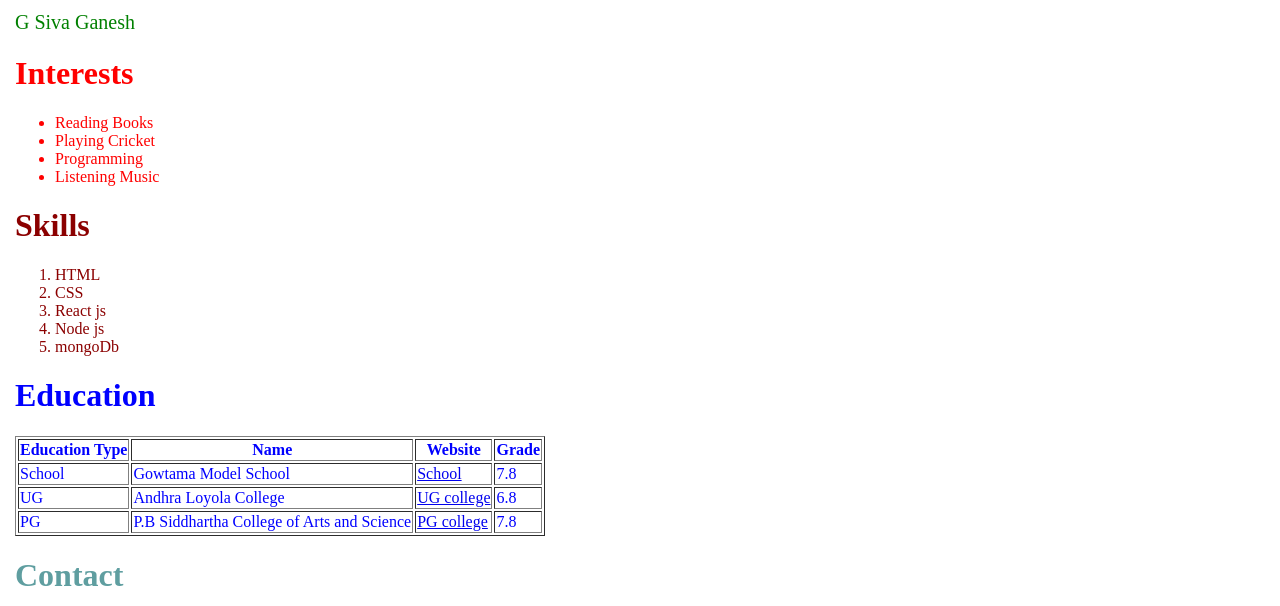
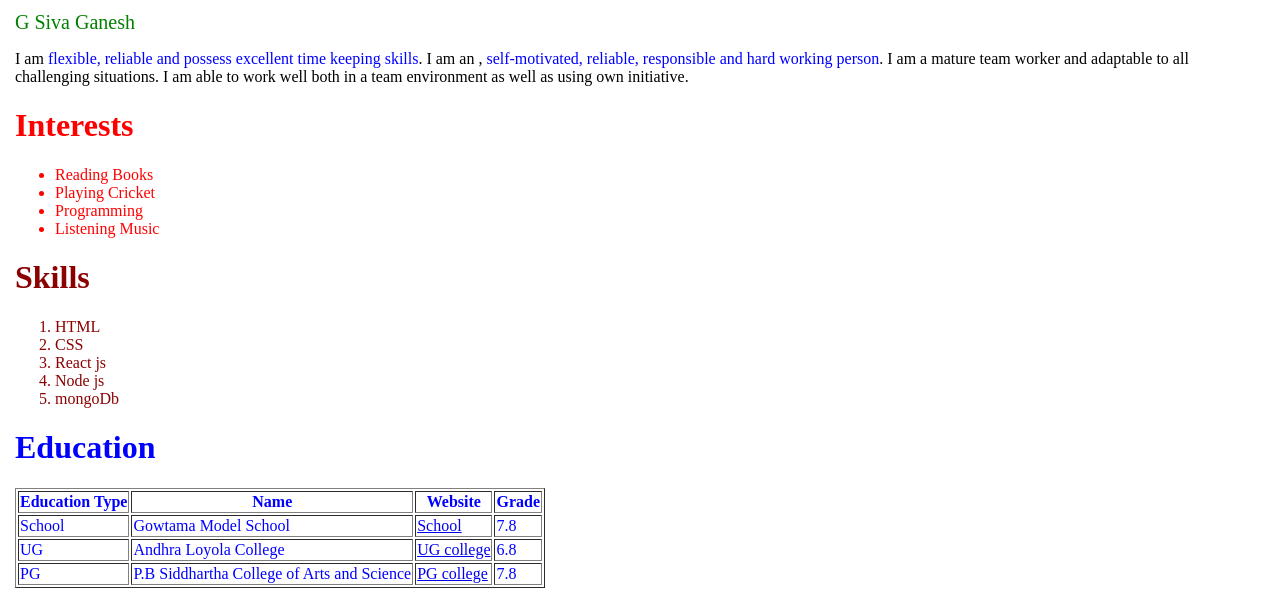
Before and after one commit to GaneshWebDev/assigment2, a plain HTML site: page index.html in a window 1280 px wide. Shown: the part 183-789 px from the top of the page. Drawn offline with Linux system fonts and the light colour scheme.

Commit message:
second commit

```diff
--- a/index.css
+++ b/index.css
@@ -35,3 +35,6 @@ body{
     height: 80px;
     width: 300px;
 }
+.about span{
+    color: blue;
+}
--- a/index.html
+++ b/index.html
@@ -17,6 +17,9 @@
         </div>
         <div class="name">
             G Siva Ganesh
+        </div>
+        <div class="about">
+            <p>I am <span>flexible, reliable and possess excellent time keeping skills</span>. I am an ,<span> self-motivated, reliable, responsible and hard working person</span>. I am a mature team worker and adaptable to all challenging situations. I am able to work well both in a team environment as well as using own initiative.</p>
         </div>
         <div class="interest">
             <h1>Interests</h1>
```
